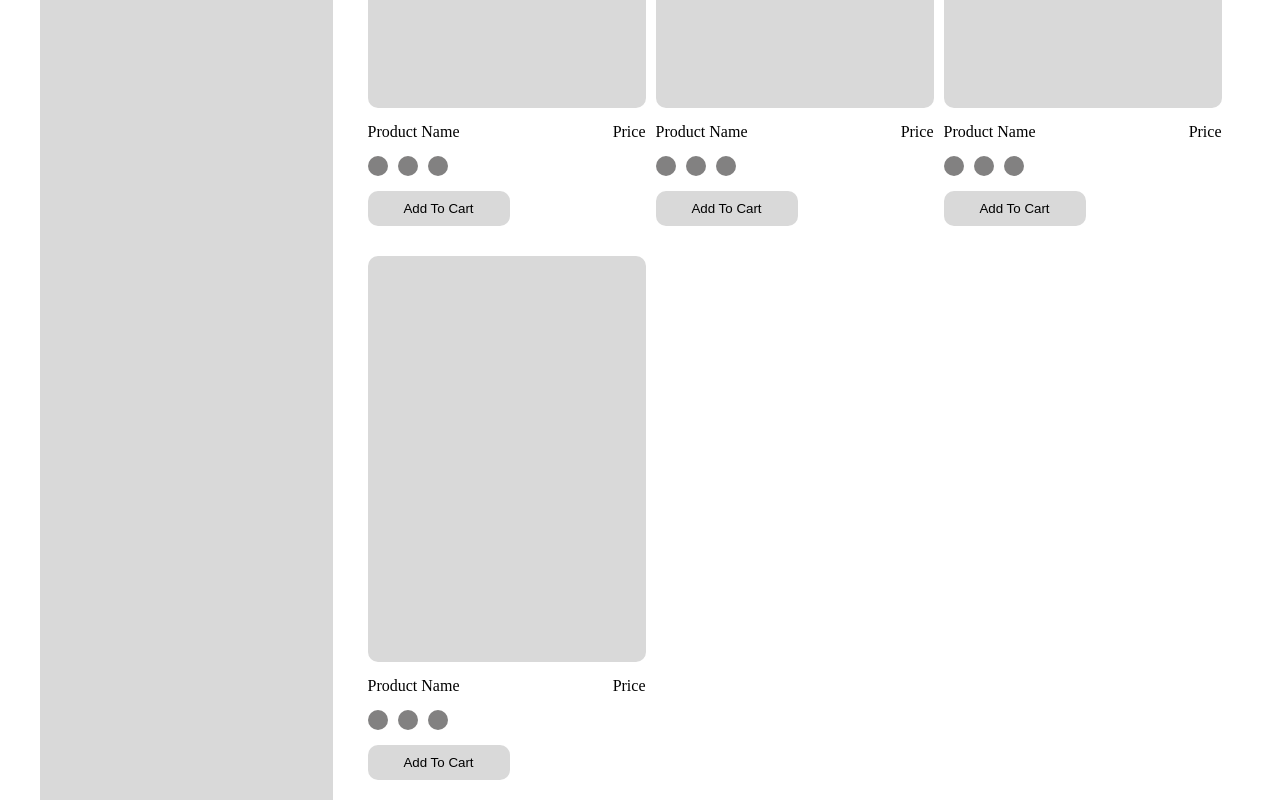
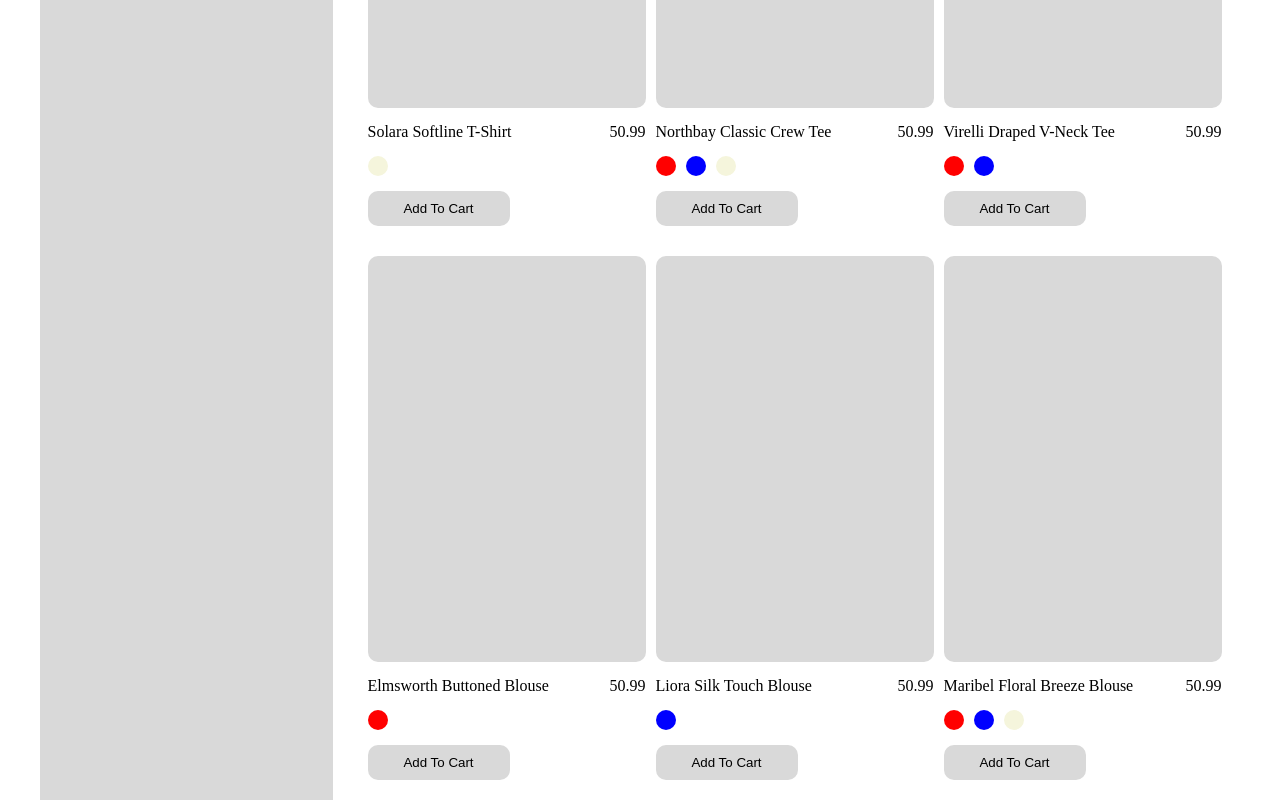
Before and after one commit to cunderhill17/ecommerce-react-app, a React (Vite) app in the folder e-commerce-clothing/: page /products in a window 1280 px wide. Shown: the part 480-1280 px from the top of the page. Built offline with nearby package versions, Linux system fonts and the light colour scheme.

Commit message:
Update Product.jsx
This commit updates the Product.jsx file so it's rendering product cards based on the data imported from the products.json file. Also creates a separate component for ProductCard

```diff
--- a/e-commerce-clothing/src/Products.jsx
+++ b/e-commerce-clothing/src/Products.jsx
@@ -1,5 +1,6 @@
 import './global/grid.css'
 import './Products.css'
+import products from './data/products.json'
 import filter from './assets/filter-icon.svg'
 
 
@@ -85,6 +86,31 @@ function Filter() {
 }
 
 
+function ProductCard() {
+
+    return (
+        <>
+            {
+                products.map(p => (
+                    <div key={p.id} className='productCard'>
+                        <div className='productImg'></div>
+                        <div className='productDetails'>
+                            <p>{p.name}</p>
+                            <p>{p.price}</p>
+                        </div>
+                        <div className='productColours'>
+                            {p.colours.map((colour, i) => (
+                                <div key={i} className='colour' style={{ backgroundColor: colour}}></div>
+                            ))}
+                        </div>
+                        <button className='addCartBtn'>Add To Cart</button>
+                    </div>
+                ))
+            }
+        </>
+    )
+}
+
 
 export default function Products() {
     return (
@@ -100,63 +126,7 @@ export default function Products() {
                 </div>
 
                 <section className='productCon col-span-full md:col-span-6 lg:col-span-9'>
-
-                    <div className='productCard'>
-                        <div className='productImg'></div>
-                        <div className='productDetails'>
-                            <p>Product Name</p>
-                            <p>Price</p>
-                        </div>
-                        <div className='productColours'>
-                            <div className='colour'></div>
-                            <div className='colour'></div>
-                            <div className='colour'></div>
-                        </div>
-                        <button className='addCartBtn'>Add To Cart</button>
-                    </div>
-
-                    <div className='productCard'>
-                        <div className='productImg'></div>
-                        <div className='productDetails'>
-                            <p>Product Name</p>
-                            <p>Price</p>
-                        </div>
-                        <div className='productColours'>
-                            <div className='colour'></div>
-                            <div className='colour'></div>
-                            <div className='colour'></div>
-                        </div>
-                        <button className='addCartBtn'>Add To Cart</button>
-                    </div>
-
-                    <div className='productCard'>
-                        <div className='productImg'></div>
-                        <div className='productDetails'>
-                            <p>Product Name</p>
-                            <p>Price</p>
-                        </div>
-                        <div className='productColours'>
-                            <div className='colour'></div>
-                            <div className='colour'></div>
-                            <div className='colour'></div>
-                        </div>
-                        <button className='addCartBtn'>Add To Cart</button>
-                    </div>
-
-                    <div className='productCard'>
-                        <div className='productImg'></div>
-                        <div className='productDetails'>
-                            <p>Product Name</p>
-                            <p>Price</p>
-                        </div>
-                        <div className='productColours'>
-                            <div className='colour'></div>
-                            <div className='colour'></div>
-                            <div className='colour'></div>
-                        </div>
-                        <button className='addCartBtn'>Add To Cart</button>
-                    </div>
-
+                    <ProductCard />
                 </section>
 
             </section>
```
